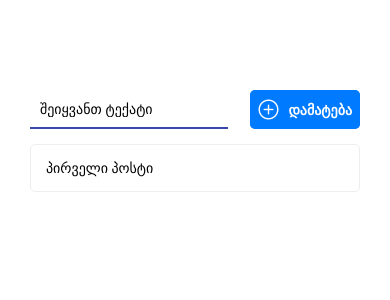
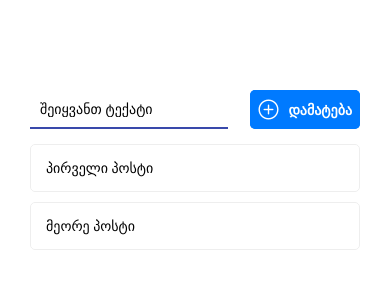
Before and after one commit to react-neitivi-expo-tutorial/react-neitiv-expo-tutorial, a React Native app: screen / in a window 390 px wide. Shown: the top 300 px of the page. Built offline with nearby package versions, Linux system fonts and the light colour scheme.

Commit message:
51 leseng end

```diff
--- a/App.js
+++ b/App.js
@@ -3,10 +3,9 @@ import { StyleSheet, View, Alert } from 'react-native';
 import * as Font from 'expo-font';
 import { AppLoading } from 'expo';
 
-import { Navbar } from './src/components/Navbar';
-import { MainScreen } from './src/screens/MainScreen';
-import { TodoScreen } from './src/screens/TodoScreen';
-import { THEME } from './src/theme';
+import { TodoState } from './src/context/todo/TodoState';
+import { Screenstate } from './src/context/screen/ScreenState';
+import { MainLayout } from './src/MainLayout';
 
 async function loadApplication() {
   await Font.loadAsync({
@@ -17,8 +16,7 @@ async function loadApplication() {
 
 export default function App() {
   const [isReady, setIsReady] = useState(false);
-  const [todoId, setTodosId] = useState(null);
-  const [todos, setTodos] = useState([{ id: '1', title: 'პირველი პოსტი' }]);
+
   if (!isReady) {
     return (
       <AppLoading
@@ -28,82 +26,12 @@ export default function App() {
       />
     );
   }
-  const addTodo = title => {
-    setTodos(prev => [
-      ...prev,
-      {
-        id: Date.now().toString(),
-        title
-      }
-    ]);
-  };
-
-  const removeTodo = id => {
-    const todo = todos.find(t => t.id === id);
-    Alert.alert(
-      'ელემენტის წაშლა',
-      `დარწმუნებული ხართ რომ გსურთ წაშლა "${todo.title}" ?`,
-      [
-        {
-          text: 'უარყოფა',
-          style: 'cancel'
-        },
-        {
-          text: 'წაშლა',
-          style: 'destructive',
-          onPress: () => {
-            setTodosId(null);
-            setTodos(prev => prev.filter(todo => todo.id !== id));
-          }
-        }
-      ],
-      { cancelable: false }
-    );
-  };
-
-  const updateTodo = (id, title) => {
-    setTodos(old =>
-      old.map(todo => {
-        if (todo.id === id) {
-          todo.title = title;
-        }
-        return todo;
-      })
-    );
-  };
-
-  let content = (
-    <MainScreen
-      todos={todos}
-      addTodo={addTodo}
-      removeTodo={removeTodo}
-      openTodo={setTodosId}
-    />
-  );
-
-  if (todoId) {
-    const selectedTodo = todos.find(todo => todo.id === todoId);
-    content = (
-      <TodoScreen
-        onRemove={removeTodo}
-        title={selectedTodo}
-        goBack={() => setTodosId(null)}
-        onSave={updateTodo}
-      />
-    );
-  }
 
   return (
-    <View>
-      <Navbar title="Todo App!" />
-      <View style={styles.container}>{content}</View>
-    </View>
+    <Screenstate>
+      <TodoState>
+        <MainLayout />
+      </TodoState>
+    </Screenstate>
   );
 }
-
-const styles = StyleSheet.create({
-  container: {
-    paddingHorizontal: THEME.PADDING_HORIZONTAL,
-    paddingVertical: 20
-  }
-});
--- /dev/null
+++ b/src/MainLayout.js
@@ -0,0 +1,28 @@
+import React, { useState, useContext } from 'react';
+import { View, StyleSheet } from 'react-native';
+
+import { Navbar } from './components/Navbar';
+import { THEME } from './theme';
+import { MainScreen } from './screens/MainScreen';
+import { TodoScreen } from './screens/TodoScreen';
+import { TodoContext } from './context/todo/todoContext';
+import { ScreenContext } from './context/screen/screenContext';
+
+export const MainLayout = () => {
+  const { todoId } = useContext(ScreenContext);
+
+  const styles = StyleSheet.create({
+    container: {
+      paddingHorizontal: THEME.PADDING_HORIZONTAL,
+      paddingVertical: 20
+    }
+  });
+  return (
+    <View>
+      <Navbar title="Todo App!" />
+      <View style={styles.container}>
+        {todoId ? <TodoScreen /> : <MainScreen />}
+      </View>
+    </View>
+  );
+};
--- a/src/components/EditModal.js
+++ b/src/components/EditModal.js
@@ -25,6 +25,11 @@ export const EditModal = ({ value, visiblle, onCencel, onSave }) => {
     }
   };
 
+  const cancelHandler = () => {
+    setTitle(value);
+    onCencel();
+  };
+
   return (
     <Modal visible={visiblle} animationType="slide" transparent={false}>
       <View style={styles.wrap}>
@@ -38,7 +43,7 @@ export const EditModal = ({ value, visiblle, onCencel, onSave }) => {
           maxLength={64}
         />
         <View style={styles.buttoms}>
-          <AppButton onPress={onCencel} color={THEME.DANGER_COLOR}>
+          <AppButton onPress={cancelHandler} color={THEME.DANGER_COLOR}>
             უარყოფა
           </AppButton>
           {/* <Button
--- /dev/null
+++ b/src/context/screen/ScreenState.js
@@ -0,0 +1,20 @@
+import React, { useReducer } from 'react';
+import { ScreenContext } from './screenContext';
+import { screenReducer } from './screenReducer';
+import { CHANGE_SCREEN } from '../types';
+
+export const Screenstate = ({ children }) => {
+  const [state, dispatch] = useReducer(screenReducer, null);
+
+  const changeScreen = id => dispatch({ type: CHANGE_SCREEN, payload: id });
+  return (
+    <ScreenContext.Provider
+      value={{
+        changeScreen,
+        todoId: state
+      }}
+    >
+      {children}
+    </ScreenContext.Provider>
+  );
+};
--- /dev/null
+++ b/src/context/screen/screenContext.js
@@ -0,0 +1,3 @@
+import React from 'react';
+
+export const ScreenContext = React.createContext();
--- /dev/null
+++ b/src/context/screen/screenReducer.js
@@ -0,0 +1,11 @@
+import { CHANGE_SCREEN } from '../types';
+
+const handlers = {
+  [CHANGE_SCREEN]: (state, payload) => payload,
+  DEFAULT: state => state
+};
+
+export const screenReducer = (state, action) => {
+  const handler = handlers[action.type] || handlers.DEFAULT;
+  return handler(state, action.payload);
+};
--- /dev/null
+++ b/src/context/todo/TodoState.js
@@ -0,0 +1,57 @@
+import React, { useReducer, useContext } from 'react';
+import { Alert } from 'react-native';
+import { TodoContext } from './todoContext';
+import { todoReducer } from './todoReducer';
+import { ADD_TODO, REMOVE_TODO, UPDATE_TODO } from '../types';
+import { ScreenContext } from '../screen/screenContext';
+
+export const TodoState = ({ children }) => {
+  const initialstate = {
+    todos: [
+      { id: '1', title: 'პირველი პოსტი' },
+      { id: '2', title: 'მეორე პოსტი' }
+    ]
+  };
+  const { changeScreen } = useContext(ScreenContext);
+  const [state, dispatch] = useReducer(todoReducer, initialstate);
+
+  const addTodo = title => dispatch({ type: ADD_TODO, title });
+
+  const removeTodo = id => {
+    const todo = state.todos.find(t => t.id === id);
+    Alert.alert(
+      'ელემენტის წაშლა',
+      `დარწმუნებული ხართ რომ გსურთ წაშლა "${todo.title}" ?`,
+      [
+        {
+          text: 'უარყოფა',
+          style: 'cancel'
+        },
+        {
+          text: 'წაშლა',
+          style: 'destructive',
+          onPress: () => {
+            changeScreen(null);
+            dispatch({ type: REMOVE_TODO, id });
+          }
+        }
+      ],
+      { cancelable: false }
+    );
+  };
+
+  const updateTodo = (id, title) => dispatch({ type: UPDATE_TODO, id, title });
+
+  return (
+    <TodoContext.Provider
+      value={{
+        todos: state.todos,
+        addTodo,
+        removeTodo,
+        updateTodo
+      }}
+    >
+      {children}
+    </TodoContext.Provider>
+  );
+};
--- /dev/null
+++ b/src/context/todo/todoContext.js
@@ -0,0 +1,3 @@
+import { createContext } from 'react';
+
+export const TodoContext = createContext();
--- /dev/null
+++ b/src/context/todo/todoReducer.js
@@ -0,0 +1,65 @@
+import { ADD_TODO, REMOVE_TODO, UPDATE_TODO } from '../types';
+
+const handlers = {
+  [ADD_TODO]: (state, { title }) => ({
+    ...state,
+    todos: [
+      ...state.todos,
+      {
+        id: Date.now().toString(),
+        title
+      }
+    ]
+  }),
+  [REMOVE_TODO]: (state, { id }) => ({
+    ...state,
+    todos: state.todos.filter(todo => todo.id !== id)
+  }),
+  [UPDATE_TODO]: (state, { id, title }) => ({
+    ...state,
+    todos: state.todos.map(todo => {
+      if (todo.id === id) {
+        todo.title = title;
+      }
+      return todo;
+    })
+  }),
+  DEFOLT: state => state
+};
+
+export const todoReducer = (state, action) => {
+  const handler = handlers[action.type] || handlers.DEFOLT;
+  return handler(state, action);
+
+  // console.log(action.type);
+  // switch (action.type) {
+  //   case ADD_TODO:
+  //     return {
+  //       ...state,
+  //       todos: [
+  //         ...state.todos,
+  //         {
+  //           id: Date.now().toString(),
+  //           title: action.title
+  //         }
+  //       ]
+  //     };
+  //   case REMOVE_TODO:
+  //     return {
+  //       ...state,
+  //       todos: state.todos.filter(todo => todo.id !== action.id)
+  //     };
+  //   case UPDATE_TODO:
+  //     return {
+  //       ...state,
+  //       todos: state.todos.map(todo => {
+  //         if (todo.id === action.id) {
+  //           todo.title = action.title;
+  //         }
+  //         return todo;
+  //       })
+  //     };
+  //   default:
+  //     return state;
+  // }
+};
--- /dev/null
+++ b/src/context/types.js
@@ -0,0 +1,4 @@
+export const ADD_TODO = 'ADD_TODO';
+export const REMOVE_TODO = 'REMOVE_TODO';
+export const UPDATE_TODO = 'UPDATE_TODO';
+export const CHANGE_SCREEN = 'CHANGE_SCREEN';
--- a/src/screens/MainScreen.js
+++ b/src/screens/MainScreen.js
@@ -1,13 +1,18 @@
-import React, { useState, useEffect } from 'react';
+import React, { useState, useEffect, useContext } from 'react';
 import { View, FlatList, StyleSheet, Image, Dimensions } from 'react-native';
 import { AddTodo } from '../components/AddTodo';
 import { Todo } from '../components/Todo';
 import { THEME } from '../theme';
+import { TodoContext } from '../context/todo/todoContext';
+import { ScreenContext } from '../context/screen/screenContext';
 
-export const MainScreen = ({ addTodo, removeTodo, todos, openTodo }) => {
+export const MainScreen = () => {
+  const { addTodo, todos, removeTodo } = useContext(TodoContext);
+  const { changeScreen } = useContext(ScreenContext);
   const [deviceWidth, setDeviceWidth] = useState(
     Dimensions.get('window').width - THEME.PADDING_HORIZONTAL * 2
   );
+
   useEffect(() => {
     const update = () => {
       const width =
@@ -25,7 +30,7 @@ export const MainScreen = ({ addTodo, removeTodo, todos, openTodo }) => {
         keyExtractor={item => item.id}
         data={todos}
         renderItem={({ item }) => (
-          <Todo todo={item} onRemove={removeTodo} onOpen={openTodo} />
+          <Todo todo={item} onRemove={removeTodo} onOpen={changeScreen} />
         )}
       />
     </View>
--- a/src/screens/TodoScreen.js
+++ b/src/screens/TodoScreen.js
@@ -1,4 +1,4 @@
-import React, { useState } from 'react';
+import React, { useState, useContext } from 'react';
 import { View, Dimensions, StyleSheet } from 'react-native';
 import { FontAwesome, AntDesign } from '@expo/vector-icons';
 import { THEME } from '../theme';
@@ -6,12 +6,17 @@ import { AppCard } from '../ui/AppCard';
 import { EditModal } from '../components/EditModal';
 import { AppTextBold } from '../ui/AppTextBold';
 import { AppButton } from '../ui/AppButton';
+import { TodoContext } from '../context/todo/todoContext';
+import { ScreenContext } from '../context/screen/screenContext';
 
-export const TodoScreen = ({ title, goBack, onRemove, onSave }) => {
+export const TodoScreen = () => {
+  const { todos, updateTodo, removeTodo } = useContext(TodoContext);
+  const { todoId, changeScreen } = useContext(ScreenContext);
   const [modal, setModal] = useState(false);
 
+  const title = todos.find(t => t.id === todoId);
   const saveHandler = titleedit => {
-    onSave(title.id, titleedit);
+    updateTodo(title.id, titleedit);
     setModal(false);
   };
 
@@ -32,7 +37,10 @@ export const TodoScreen = ({ title, goBack, onRemove, onSave }) => {
       </AppCard>
       <View style={styles.buttons}>
         <View style={styles.button}>
-          <AppButton onPress={goBack} color={THEME.GREY_COLOR}>
+          <AppButton
+            onPress={() => changeScreen(null)}
+            color={THEME.GREY_COLOR}
+          >
             <AntDesign name="back" size={20} color="#fff" />
           </AppButton>
           {/* <Button title="უკან" color={THEME.GREY_COLOR} onPress={goBack} /> */}
@@ -40,7 +48,7 @@ export const TodoScreen = ({ title, goBack, onRemove, onSave }) => {
         <View style={styles.button}>
           <AppButton
             color={THEME.DANGER_COLOR}
-            onPress={() => onRemove(title.id)}
+            onPress={() => removeTodo(title.id)}
           >
             <FontAwesome name="remove" size={20} color="#fff" />
           </AppButton>
```
